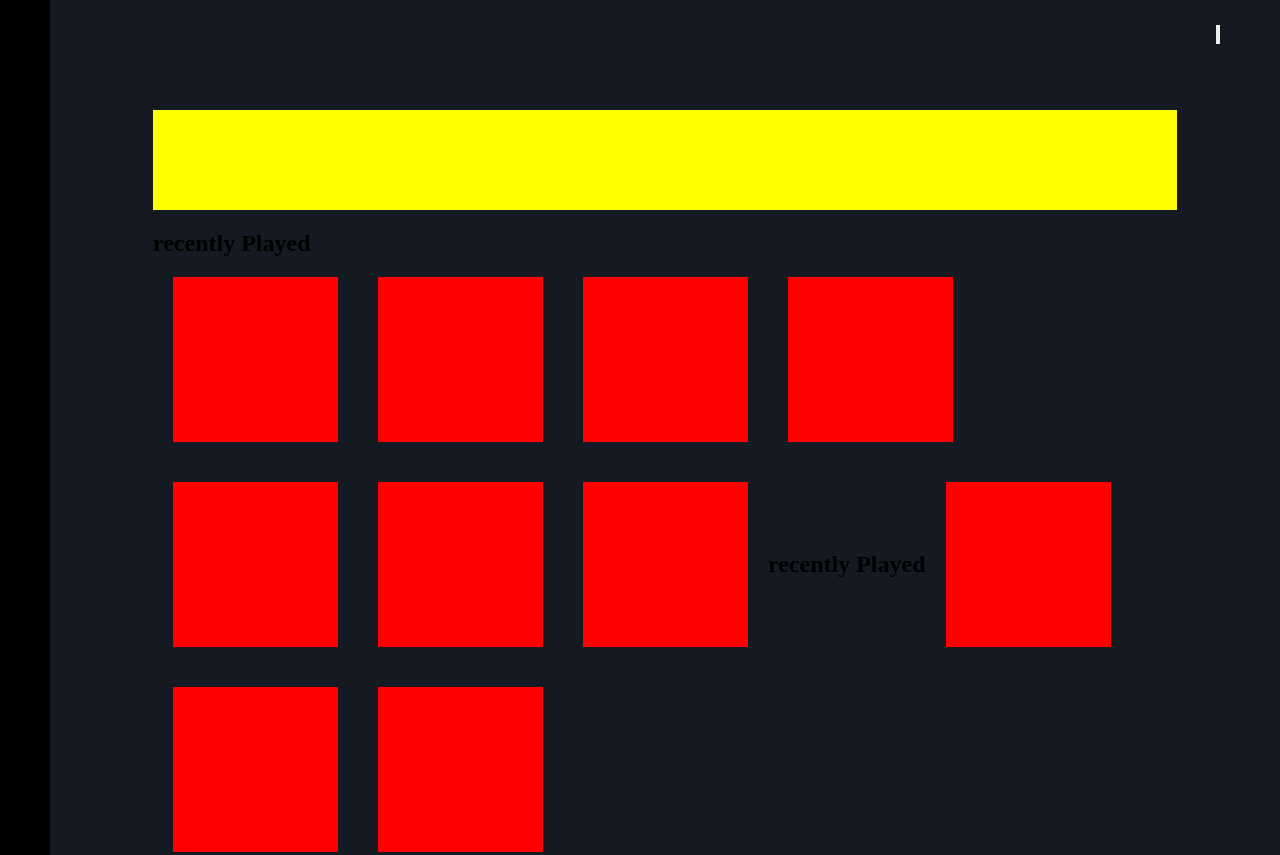
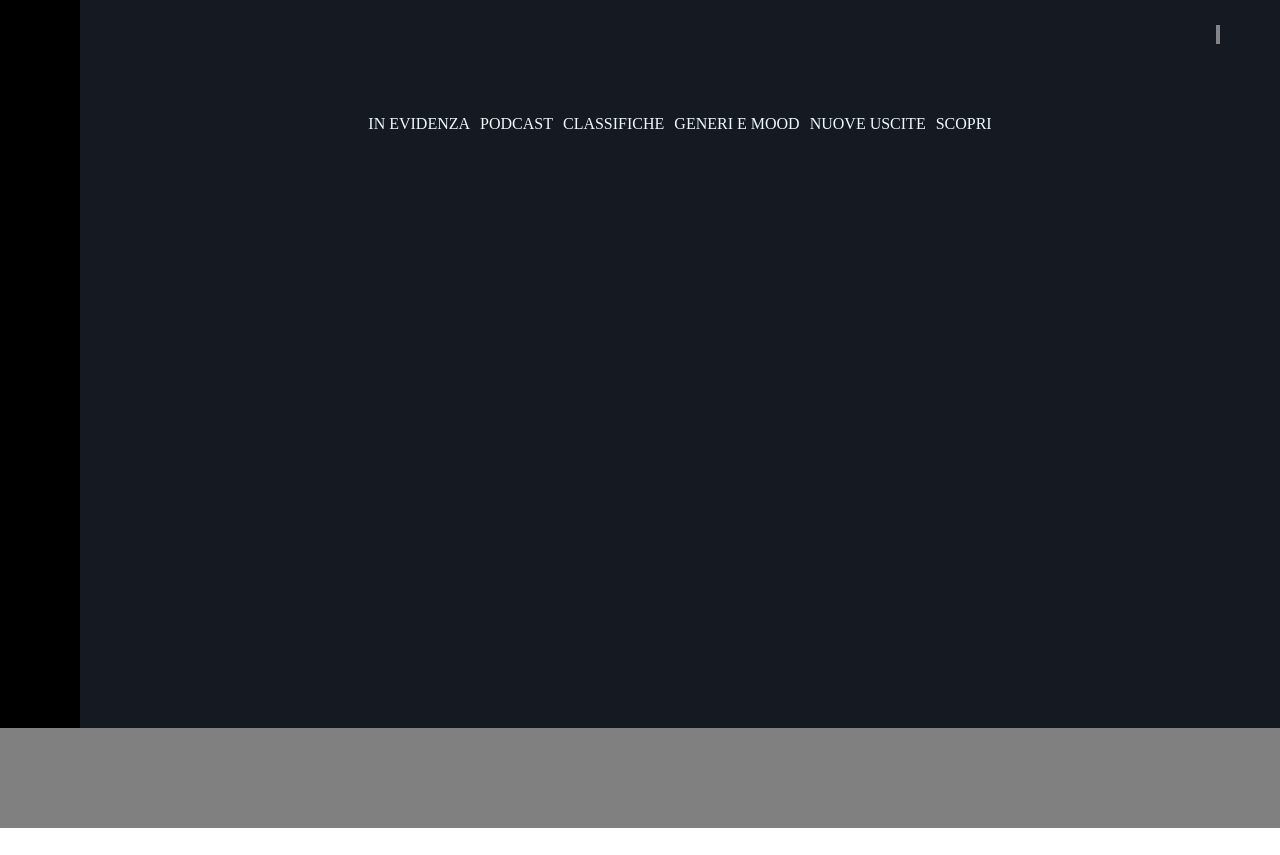
Before and after one commit to Aciar96/html-css-spotifyweb, a plain HTML site: page index.html in a window 1280 px wide. Shown: the top 855 px of the page. After the commit the page ends 828 px from the top, so only its background shows below. Drawn offline with Linux system fonts and the light colour scheme.

Commit message:
adedd first

```diff
--- a/css/style.css
+++ b/css/style.css
@@ -12,7 +12,9 @@ body{
     margin: 0 auto;
     background-color:#141922 ;
 }
-h2
+.d-flex{
+    display: flex;
+}
 /*header*/
 header{
     height: 100px;
@@ -33,30 +35,36 @@ input {
 main{
     background-color: #141922;
     display: flex;
+    overflow: auto;
+    height: 91vh;
 }
 div{
-    height: 169vw;
+
     width: 50px;
     background-color: #000;
 }
-nav{
-    height: 100px;
-    background-color: yellow;
+.said{
+    height: 100vh;
+    width: 80px;
+    background-color: #000;
+}
+
+
+ul{
+    display: flex;
+    flex-wrap: wrap;
+    align-items: stretch;
     margin-top: 110px;
-    margin-bottom: 20px;
+    justify-content: center;
 }
-.row{
-    display: flex;
-    width:100%;
-    background-color: #141922;
-    height: 0vw;
-  ;
-    align-items: center;
-    flex-wrap: wrap;
+li{
+    list-style-type: none;
+    color: aliceblue;
+    margin: 5px;
 }
 .img{
-    height: 165px;
-    width: 165px;
+    height: 150px;
+    width: 150px;
     margin: 20px;
     background-color:red;
 }
--- a/index.html
+++ b/index.html
@@ -15,32 +15,22 @@
 
 <body>
     <!--header-->
-    <header>
-        <input type="button">
-    </header>
     <!--main-->
     <main>
+        <header>
+            <input type="button">
+        </header>
         <div class="said"></div>
-        <div class="container">
-
-            <nav></nav>
-            <h2>recently Played</h2>
-            <div class="row">
-                <div class="img"></div>
-                <div class="img"></div>
-                <div class="img"></div>
-                <div class="img"></div>
-                <div class="img"></div>
-                <div class="img"></div>
-                <div class="img"></div>
-
-                <h2>recently Played</h2>
-
-                <div class="img"></div>
-                <div class="img"></div>
-                <div class="img"></div>
+            <div class="container">
+                <ul>
+                    <li>IN EVIDENZA</li>
+                    <li>PODCAST</li>
+                    <li>CLASSIFICHE</li>
+                    <li>GENERI E MOOD</li>
+                    <li>NUOVE USCITE</li>
+                    <li>SCOPRI</li>
+                </ul>
             </div>
-        </div>
     </main>
 
     <!--footer-->
```
